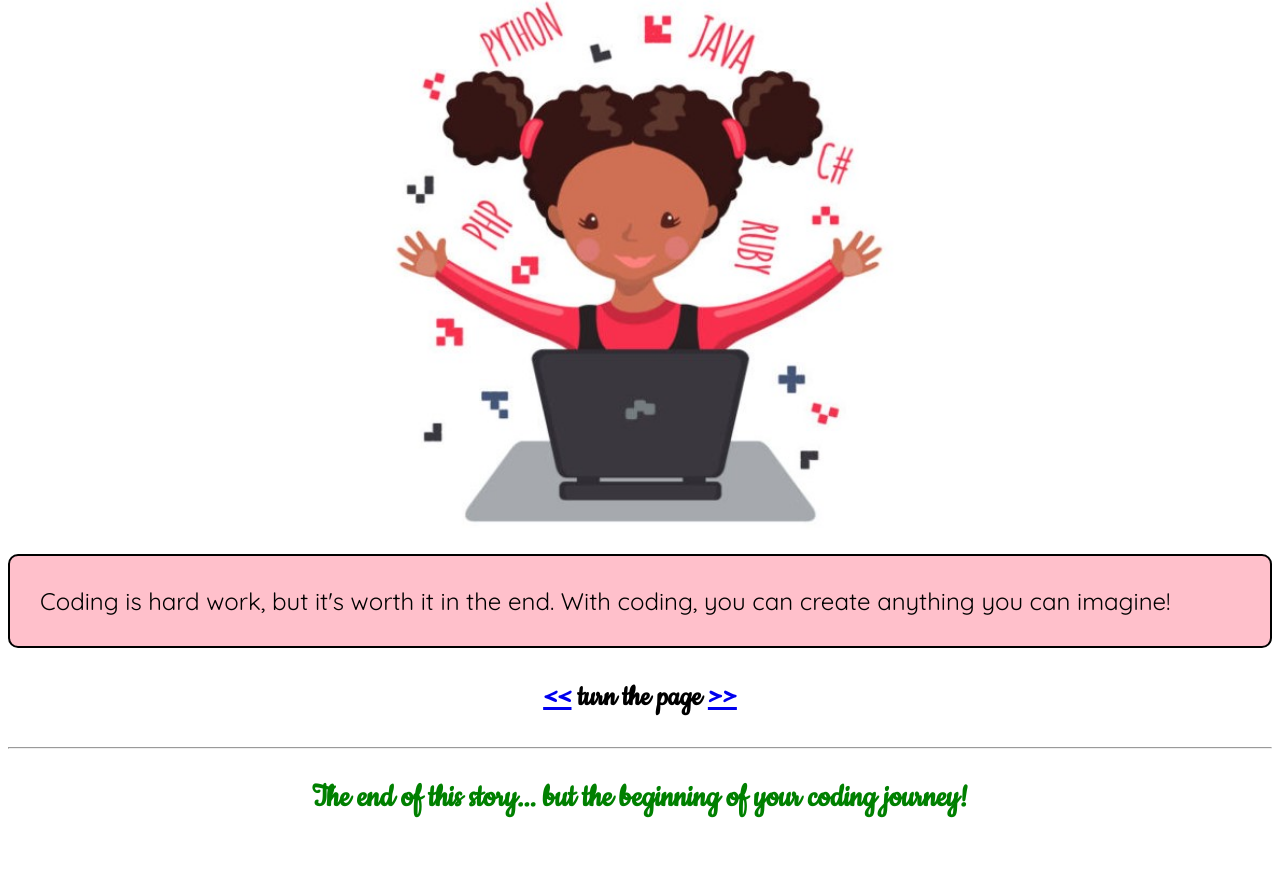
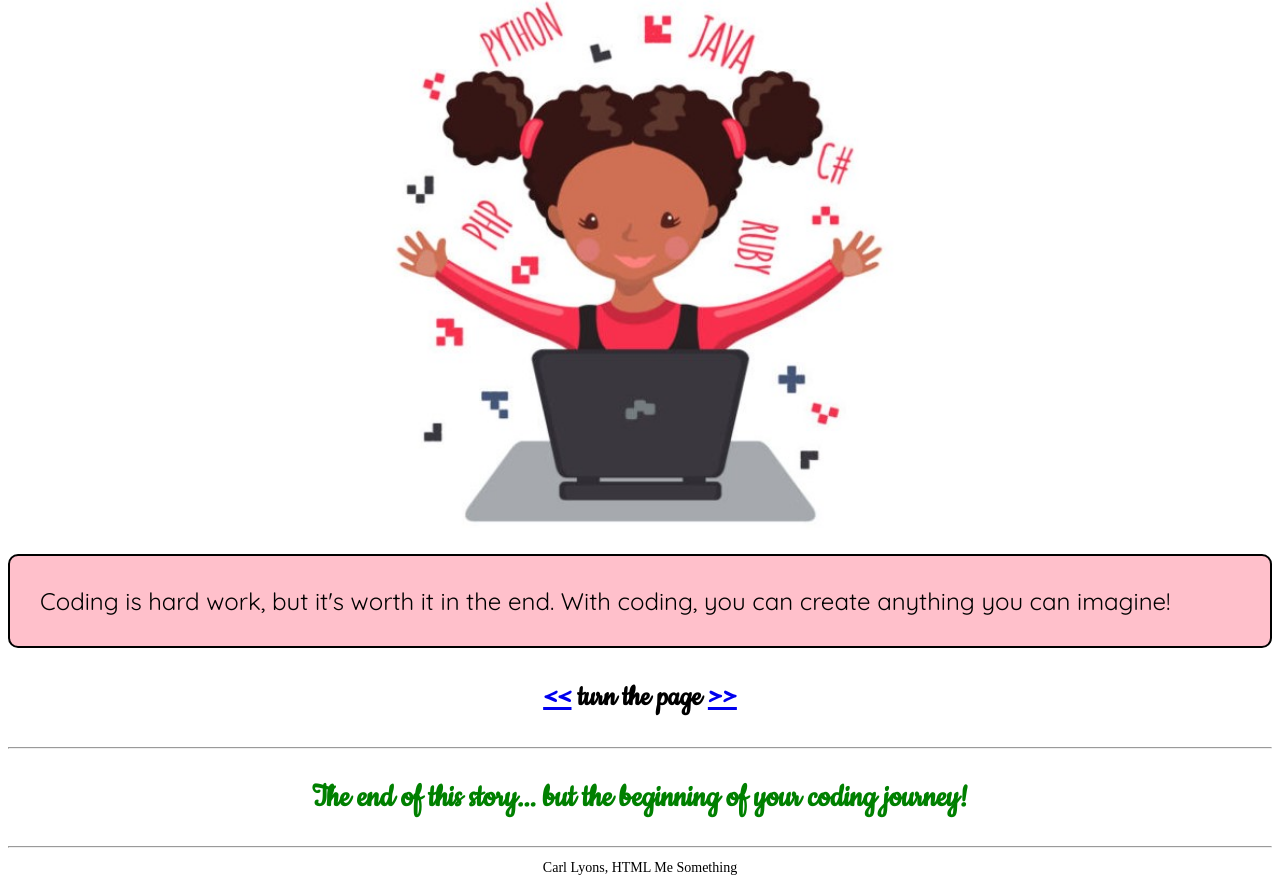
Before and after one commit to Stl-LC101-MAY-2022/js-assignment-4-html-me-something-crlyons, a website: page index.html in a window 1280 px wide. Shown: the part 5241-6125 px from the top of the page. Before the commit the page ends 6087 px from the top, so only its background shows below. Drawn offline with Linux system fonts and the light colour scheme.

Commit message:
added footer

```diff
--- a/index.html
+++ b/index.html
@@ -82,8 +82,16 @@
       <section id = "testP" class="funParagraph">
          <article>
             <h2>The end of this story... but the beginning of your coding journey!</h2>
+            <hr>
          </article>
       </section>
 
+      <section id = "footer">
+         <article>
+            Carl Lyons, HTML Me Something
+         </article>
+      </section>
+
+
    </body>
 </html>
--- a/styles.css
+++ b/styles.css
@@ -45,3 +45,8 @@ h3 {
 .funParagraph {
     color: green;
 }
+
+#footer {
+    font-size: 14px;
+    text-align: center;
+}
```
